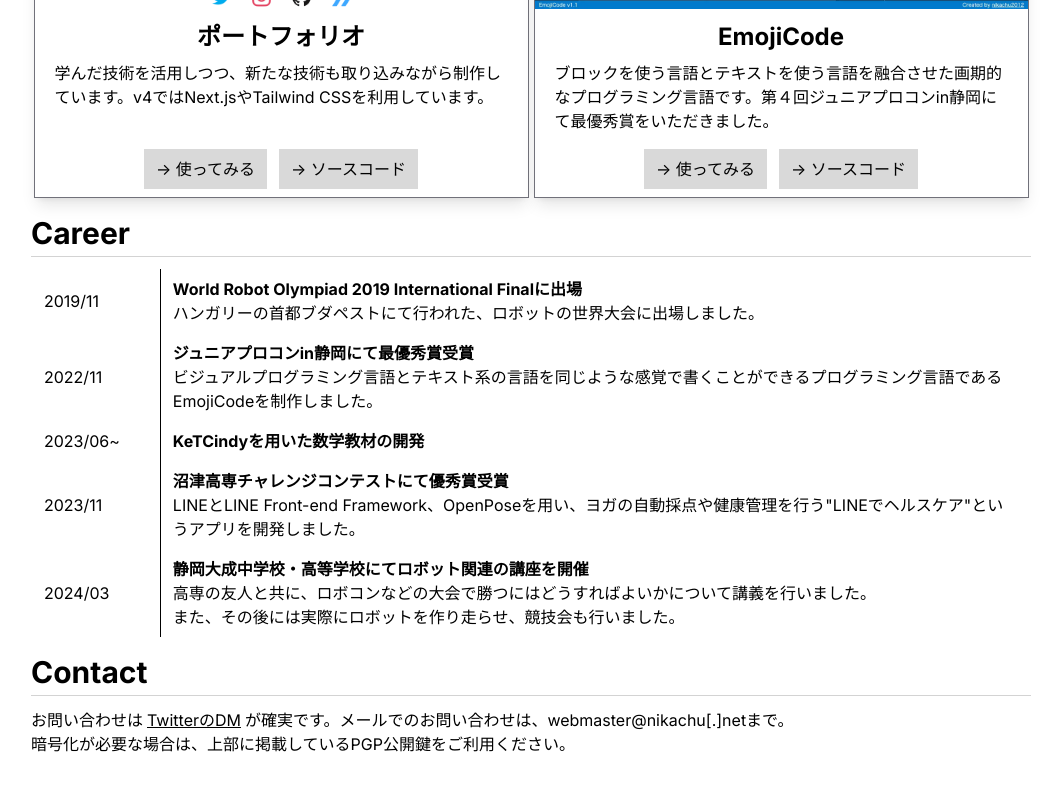
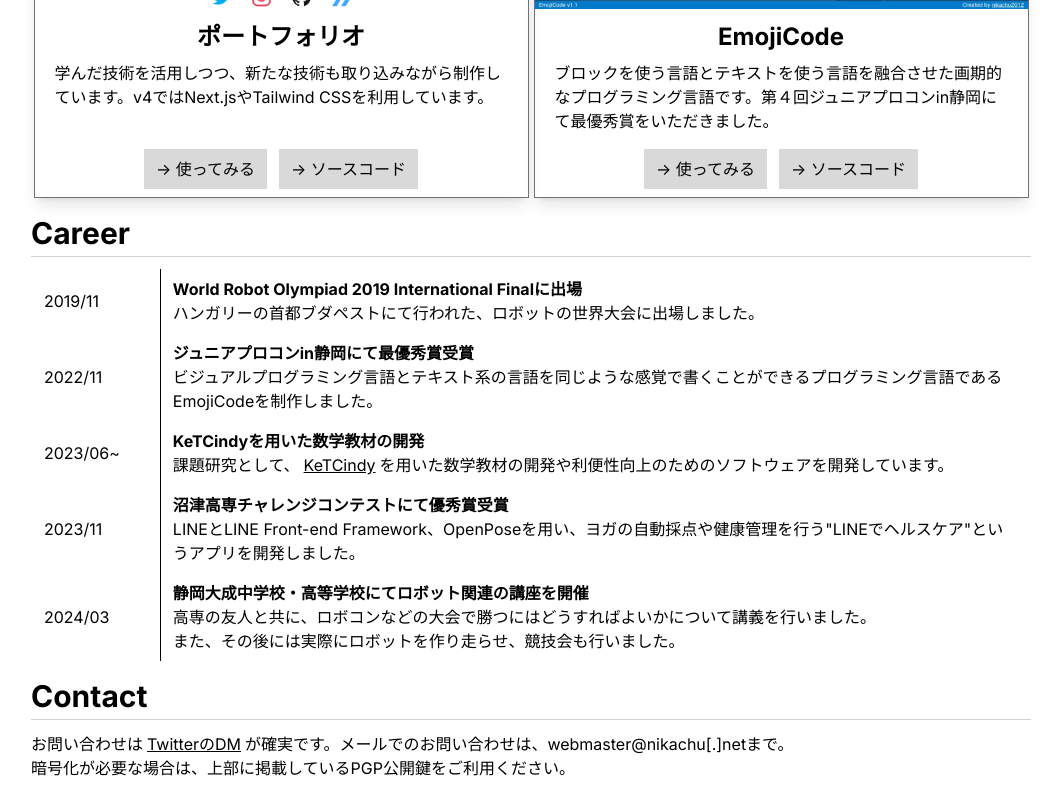
Before and after one commit to nikachu2012/portfolio, a Next.js app: page / in a window 1280 px wide. Shown: the part 1264-2064 px from the top of the page, without its empty margins (109-1169 px from the left). Before the commit the page ends 2040 px from the top, so only its background shows below. Built offline with nearby package versions, Linux system fonts and the light colour scheme.

Commit message:
[add] KeTCindyを用いた数学教材の開発の説明文を追加

```diff
--- a/app/section/career.tsx
+++ b/app/section/career.tsx
@@ -1,3 +1,4 @@
+import ExtLink from "../component/extLink";
 import Section from "../component/sectionTitle";
 
 export default function Career() {
@@ -23,6 +24,7 @@ export default function Career() {
                     <td>2023/06~</td>
                     <td>
                         <div className="font-bold">KeTCindyを用いた数学教材の開発</div>
+                        課題研究として、<ExtLink href={"https://s-takato.github.io/ketcindyorg/indexj.html"}>KeTCindy</ExtLink>を用いた数学教材の開発や利便性向上のためのソフトウェアを開発しています。
                     </td>
                 </tr>
                 <tr>
```
